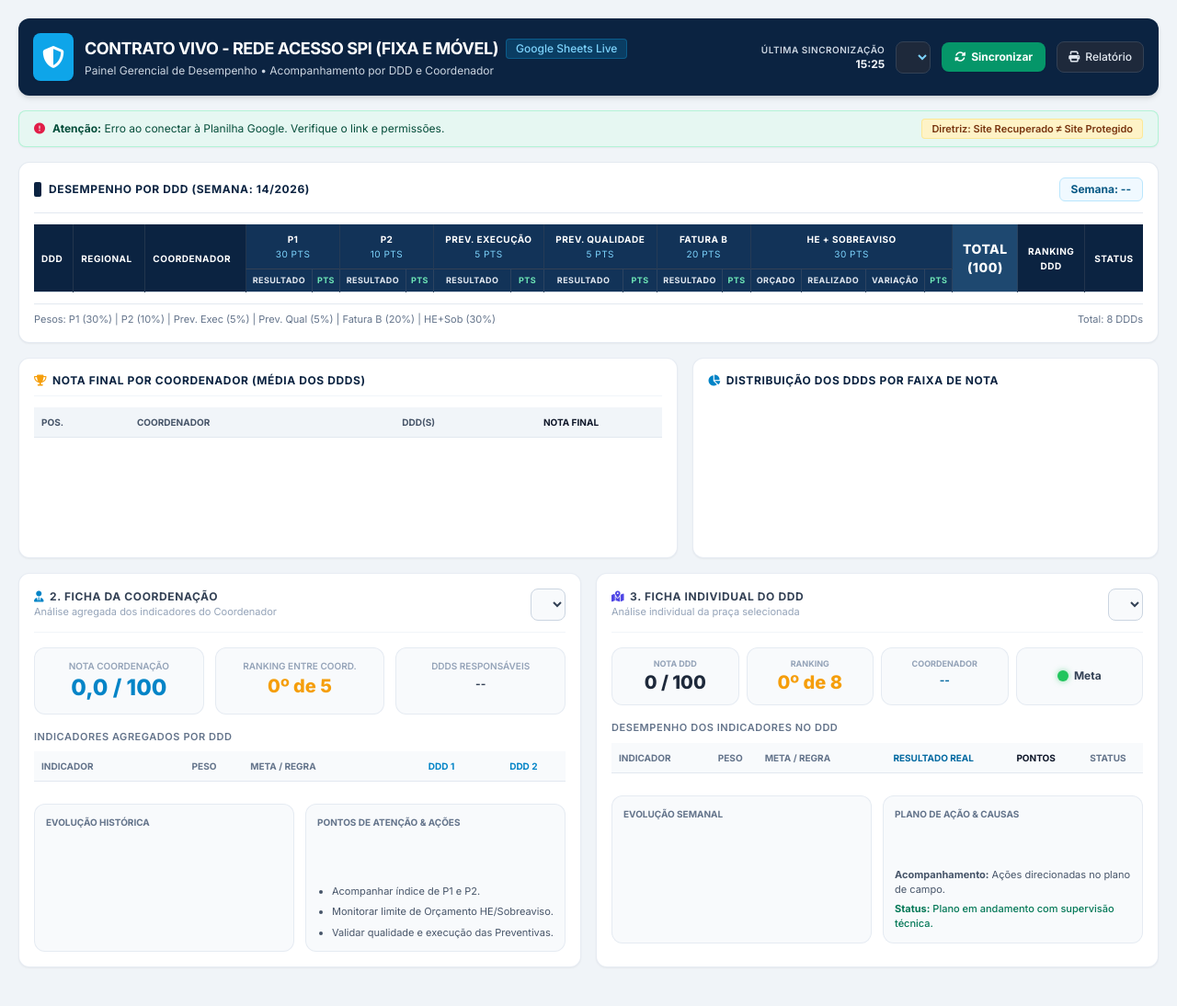
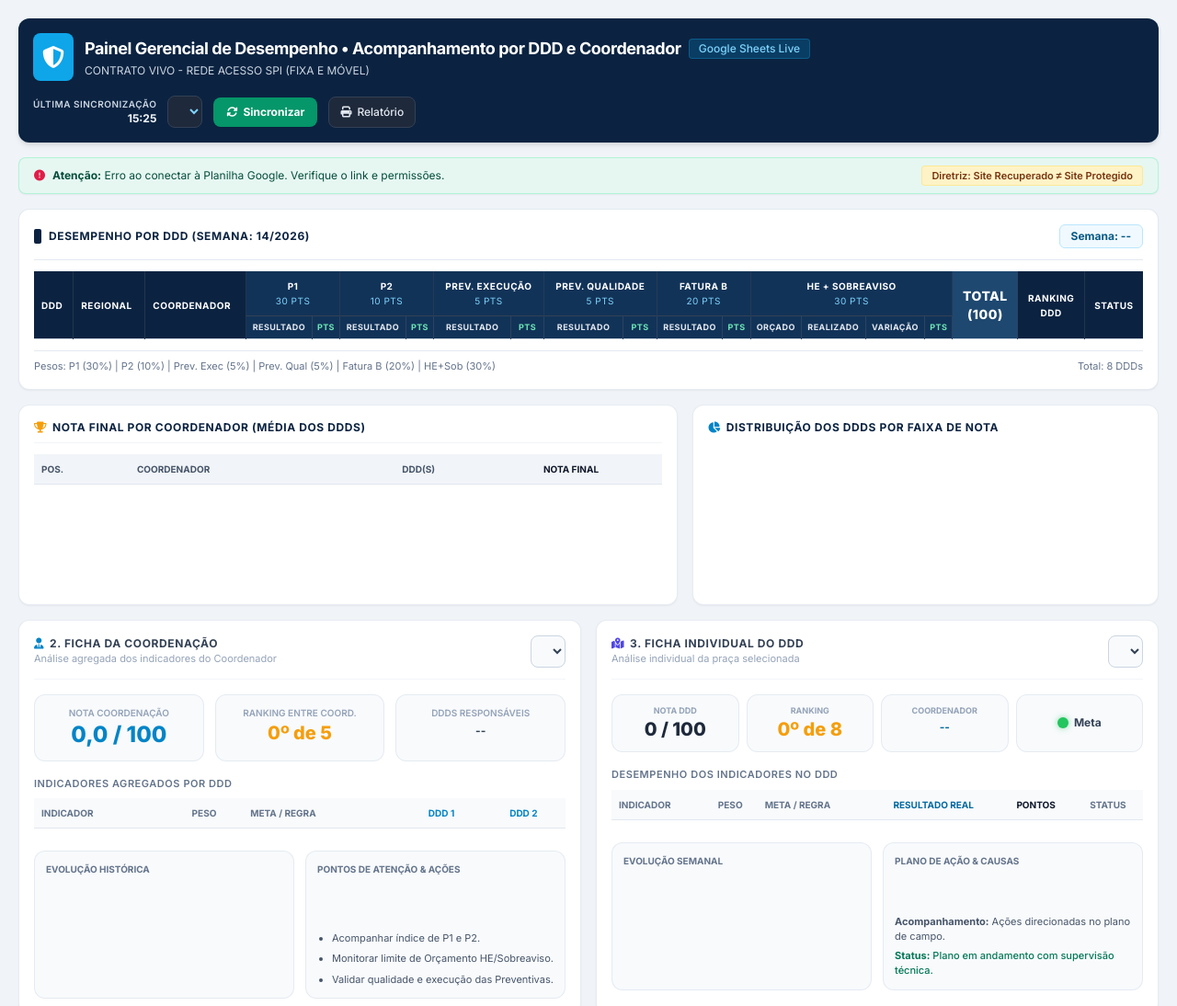
Before and after one commit to SPI-TEL/Desempenho-SPI---Regionais, a plain HTML site: page index.html in a window 1280 px wide. Shown: the top 1094 px of the page at 92% size. Before the commit the page ends 1072 px from the top, so only its background shows below. Drawn offline with nearby package versions, Linux system fonts and the light colour scheme; no server answers.

Commit message:
Update index.html

```diff
--- a/index.html
+++ b/index.html
@@ -58,10 +58,10 @@
       </div>
       <div>
         <div class="flex items-center gap-2">
-          <h1 class="text-lg font-bold tracking-tight text-white">CONTRATO VIVO - REDE ACESSO SPI (FIXA E MÓVEL)</h1>
+          <h1 class="text-lg font-bold tracking-tight text-white">Painel Gerencial de Desempenho • Acompanhamento por DDD e Coordenador</h1>
           <span class="bg-sky-500/20 text-sky-300 text-xs px-2.5 py-0.5 rounded font-medium border border-sky-500/30">Google Sheets Live</span>
         </div>
-        <p class="text-xs text-slate-300 mt-0.5">Painel Gerencial de Desempenho • Acompanhamento por DDD e Coordenador</p>
+        <p class="text-xs text-slate-300 mt-0.5">CONTRATO VIVO - REDE ACESSO SPI (FIXA E MÓVEL)</p>
       </div>
     </div>
 
```
